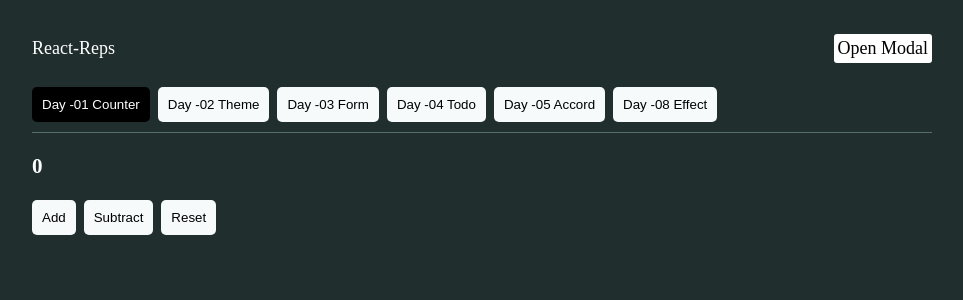
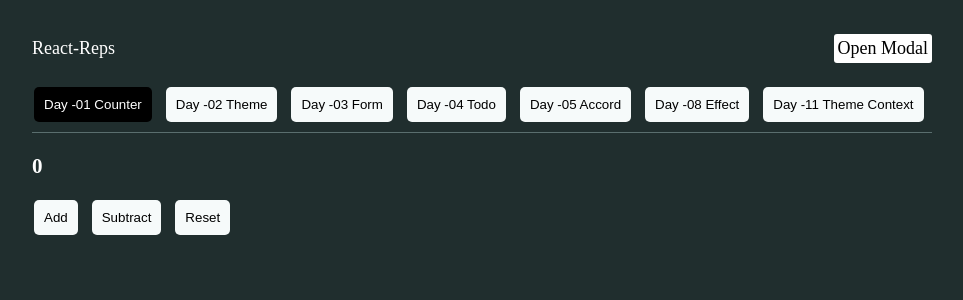
Before and after one commit to sharjeel-Akhter/DevWeekend-projects, a React (Vite) app in the folder Practice/React/react-reps/: page / in a window 1280 px wide. Shown: the top 300 px of the page, without its empty margins (158-1121 px from the left). Built offline with nearby package versions, Linux system fonts and the light colour scheme.

Commit message:
Context done

```diff
--- a/Practice/React/react-reps/src/App.jsx
+++ b/Practice/React/react-reps/src/App.jsx
@@ -1,5 +1,6 @@
 import { useState, lazy, Suspense } from "react"
 import Modal from "./components/Modal";
+import ThemeProvider from "./contexts/useTheme";
 
 const challenges =
   [
@@ -8,7 +9,8 @@ const challenges =
     { name: "Day -03 Form", component: lazy(() => import("./dailyChallenges/Day03Form")) },
     { name: "Day -04 Todo", component: lazy(() => import("./dailyChallenges/Day04Todo")) },
     { name: "Day -05 Accord", component: lazy(() => import("./dailyChallenges/Day05Accord")) },
-    { name: "Day -08 Effect", component: lazy(() => import("./dailyChallenges/Day08Effect")) }
+    { name: "Day -08 Effect", component: lazy(() => import("./dailyChallenges/Day08Effect")) },
+    { name: "Day -11 Theme Context", component: lazy(() => import("./dailyChallenges/Day11ThemeContext")) },
   ]
 
 function App() {
@@ -18,7 +20,8 @@ function App() {
 
 
   return (
-    <>
+    <ThemeProvider>
+
     { isOpen && <Modal setIsOpen={setIsOpen}/> }
       <header>
         <p>React-Reps</p>
@@ -37,7 +40,7 @@ function App() {
         </Suspense>
 
       </div>
-    </>
+    </ThemeProvider>
   )
 }
 
--- a/Practice/React/react-reps/src/contexts/useTheme.jsx
+++ b/Practice/React/react-reps/src/contexts/useTheme.jsx
@@ -0,0 +1,33 @@
+import { createContext, useContext, useEffect, useState } from "react";
+import useLocalStorage from "../Hooks/useLocalStorage";
+
+
+const themeContext = createContext();
+
+export default function ThemeProvider( {children} ){
+    const [theme, setTheme] = useLocalStorage("contextTheme", "light");
+
+    const toggleTheme = () => {
+        setTheme((prev) => prev === "light" ? "dark" : "light")
+    }
+
+    useEffect(() => {
+        const html = document.documentElement;
+
+        if(theme === 'dark'){
+            html.classList.add("dark")
+        }else{
+            html.classList.remove("dark")
+        }
+    }, [theme])
+
+    return (
+        <themeContext.Provider value={ {theme, toggleTheme} }>
+            {children}
+        </themeContext.Provider>
+    )
+}
+
+export function useTheme(){
+    return useContext(themeContext);
+}
--- a/Practice/React/react-reps/src/dailyChallenges/Day02Theme.jsx
+++ b/Practice/React/react-reps/src/dailyChallenges/Day02Theme.jsx
@@ -1,18 +1,22 @@
 import React, { useEffect, useState } from 'react'
 import useLocalStorage from '../Hooks/useLocalStorage'
+import { useTheme } from '../contexts/useTheme'
 
 const Day02Theme = () => {
-  const [theme, setTheme] = useLocalStorage("bodyTheme",false)
-  useEffect(() => {
-      window.document.documentElement.classList.toggle("dark", theme)
+  // const [theme, setTheme] = useLocalStorage("bodyTheme",false)
 
-    return () => window.document.documentElement.classList.remove("dark")
-  }, [theme])
+  // useEffect(() => {
+  //     window.document.documentElement.classList.toggle("dark", theme)
+
+  //   return () => window.document.documentElement.classList.remove("dark")
+  // }, [theme])
 
 
+  const {theme, toggleTheme} = useTheme()
+  console.log(theme)
   return (
     <div>
-      <button onClick={() => setTheme((prev) => !prev)}>{theme ? 'Toggle to default' : 'Toggle to Dark'}</button>
+      <button onClick={() => toggleTheme()}>{theme != "light" ? 'Toggle to default' : 'Toggle to Dark'}</button>
     </div>
   )
 }
--- a/Practice/React/react-reps/src/dailyChallenges/Day11ThemeContext.jsx
+++ b/Practice/React/react-reps/src/dailyChallenges/Day11ThemeContext.jsx
@@ -1,8 +1,10 @@
+import { useTheme } from "../contexts/useTheme"
 
 const Day11ThemeContext = () => {
+    const {toggleTheme} = useTheme()
   return (
     <div>
-
+      <button onClick={() => toggleTheme()}>Change Theme</button>
     </div>
   )
 }
--- a/Practice/React/react-reps/src/index.css
+++ b/Practice/React/react-reps/src/index.css
@@ -44,13 +44,20 @@ button {
   padding: 10px;
   cursor: pointer;
   border-radius: 5px;
+  margin-right: 4px;
+  margin-left: 2px;
 }
 
 button:hover {
   background-color: rgb(200, 215, 215);
 }
 
+
 .dark body{
+  background-color: black;
+  color: aliceblue;
+}
+.dark{
   background-color: black;
   color: aliceblue;
 }
```
